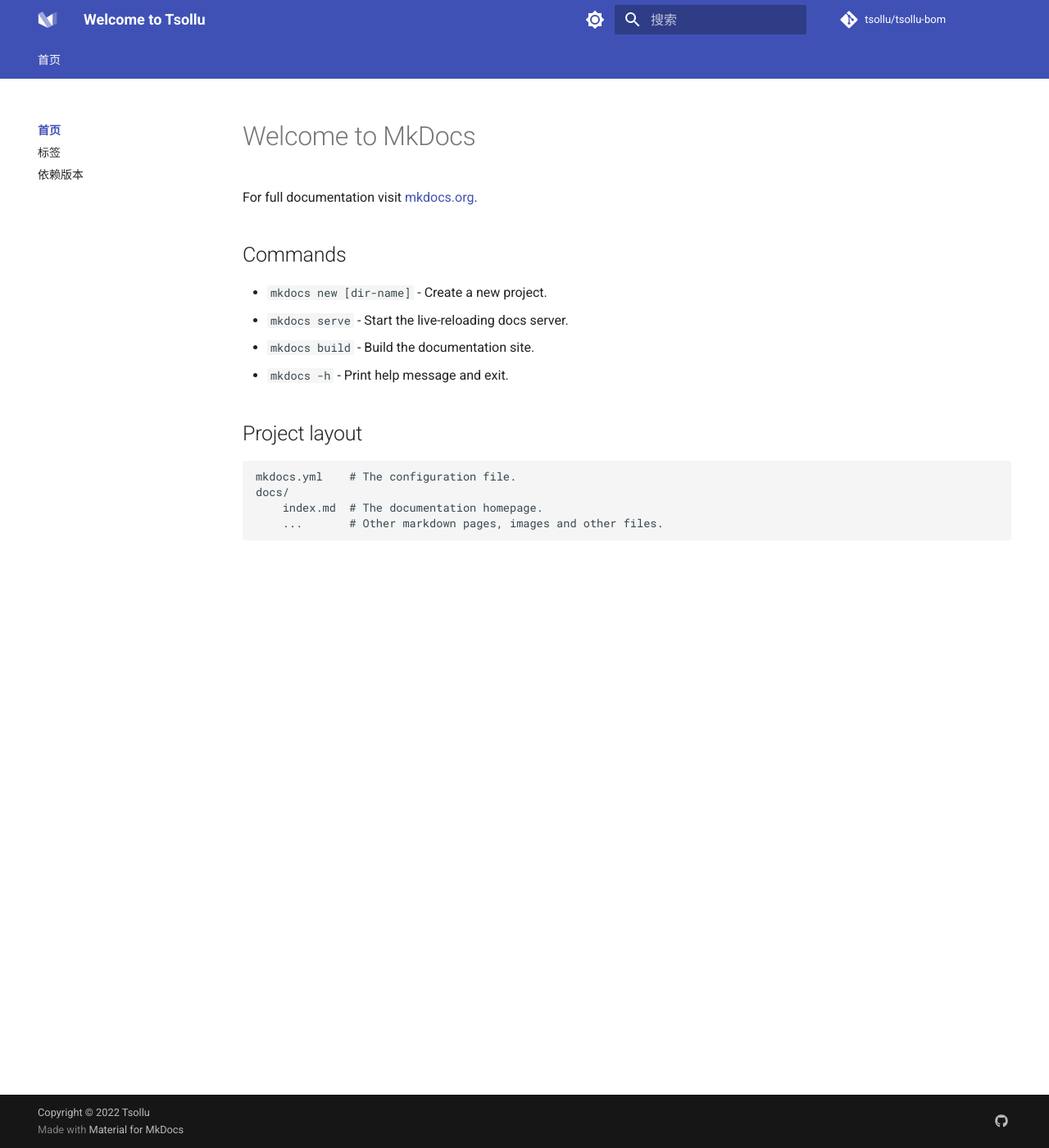
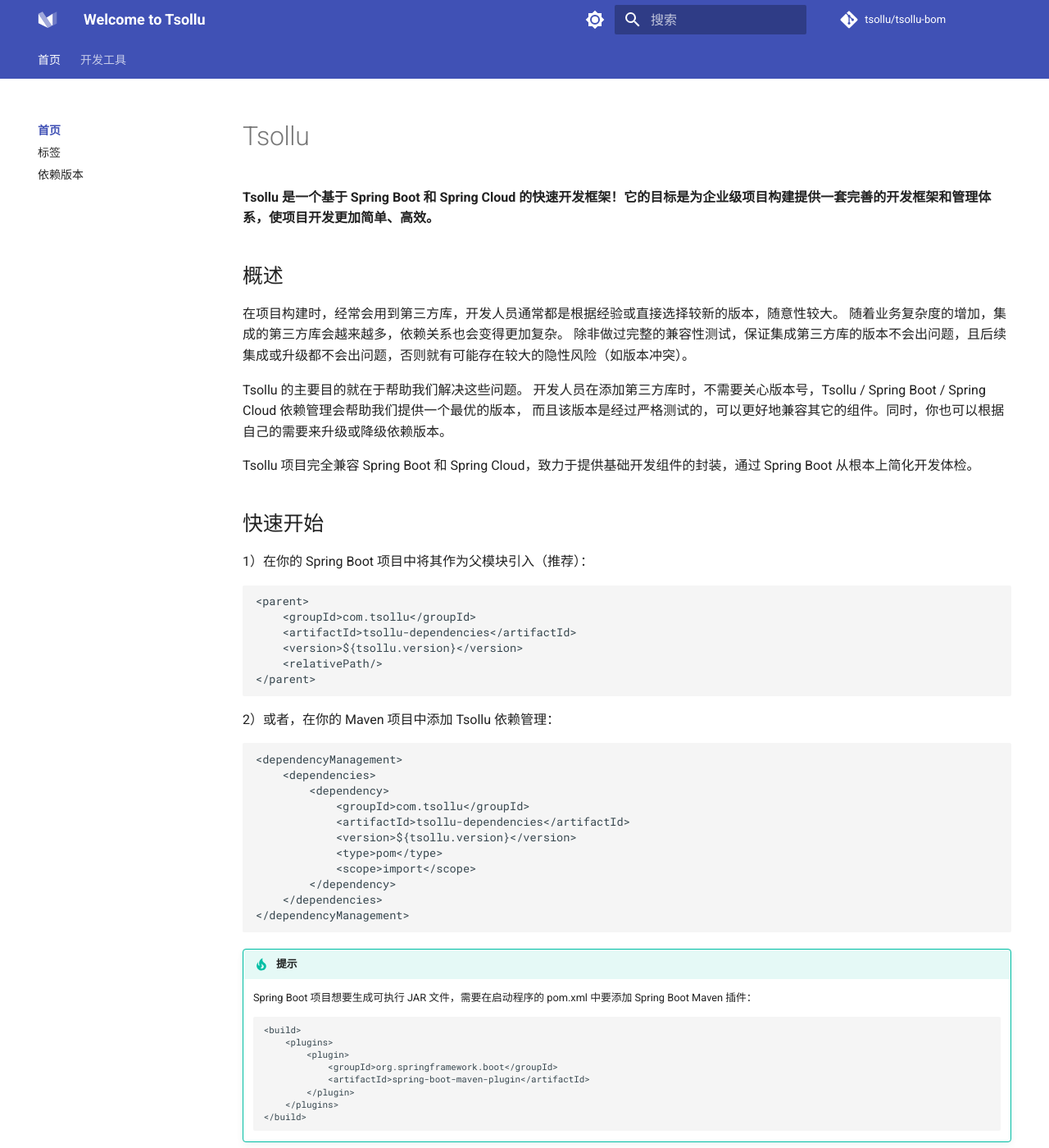
Before and after one commit to tsollu/tsollu-bom, an MkDocs documentation site: the page built from docs/index.md, in a window 1280 px wide and 1400 px high. Shown: the whole window at 82% size. Built offline with MkDocs 1.6.1 and Material for MkDocs 9.7.7, drawn with Linux system fonts in a browser that asks for light colours; comment, search, counter and statistics services are not loaded.

Commit message:
Initial commit

````diff
--- a/docs/index.md
+++ b/docs/index.md
@@ -1,17 +1,59 @@
-# Welcome to MkDocs
+# Tsollu
 
-For full documentation visit [mkdocs.org](https://www.mkdocs.org).
+**Tsollu 是一个基于 Spring Boot 和 Spring Cloud 的快速开发框架！它的目标是为企业级项目构建提供一套完善的开发框架和管理体系，使项目开发更加简单、高效。**
 
-## Commands
+## 概述
 
-* `mkdocs new [dir-name]` - Create a new project.
-* `mkdocs serve` - Start the live-reloading docs server.
-* `mkdocs build` - Build the documentation site.
-* `mkdocs -h` - Print help message and exit.
+在项目构建时，经常会用到第三方库，开发人员通常都是根据经验或直接选择较新的版本，随意性较大。
+随着业务复杂度的增加，集成的第三方库会越来越多，依赖关系也会变得更加复杂。
+除非做过完整的兼容性测试，保证集成第三方库的版本不会出问题，且后续集成或升级都不会出问题，否则就有可能存在较大的隐性风险（如版本冲突）。
 
-## Project layout
+Tsollu 的主要目的就在于帮助我们解决这些问题。
+开发人员在添加第三方库时，不需要关心版本号，Tsollu / Spring Boot / Spring Cloud 依赖管理会帮助我们提供一个最优的版本，
+而且该版本是经过严格测试的，可以更好地兼容其它的组件。同时，你也可以根据自己的需要来升级或降级依赖版本。
 
-    mkdocs.yml    # The configuration file.
-    docs/
-        index.md  # The documentation homepage.
-        ...       # Other markdown pages, images and other files.
+Tsollu 项目完全兼容 Spring Boot 和 Spring Cloud，致力于提供基础开发组件的封装，通过 Spring Boot 从根本上简化开发体检。
+
+## 快速开始
+
+1）在你的 Spring Boot 项目中将其作为父模块引入（推荐）：
+
+```
+<parent>
+    <groupId>com.tsollu</groupId>
+    <artifactId>tsollu-dependencies</artifactId>
+    <version>${tsollu.version}</version>
+    <relativePath/>
+</parent>
+```
+
+2）或者，在你的 Maven 项目中添加 Tsollu 依赖管理：
+
+```
+<dependencyManagement>
+    <dependencies>
+        <dependency>
+            <groupId>com.tsollu</groupId>
+            <artifactId>tsollu-dependencies</artifactId>
+            <version>${tsollu.version}</version>
+            <type>pom</type>
+            <scope>import</scope>
+        </dependency>
+    </dependencies>
+</dependencyManagement>
+```
+
+!!! tip "提示"
+
+    Spring Boot 项目想要生成可执行 JAR 文件，需要在启动程序的 pom.xml 中要添加 Spring Boot Maven 插件：
+
+    ```
+    <build>
+        <plugins>
+            <plugin>
+                <groupId>org.springframework.boot</groupId>
+                <artifactId>spring-boot-maven-plugin</artifactId>
+            </plugin>
+        </plugins>
+    </build>
+    ```
--- a/mkdocs.yml
+++ b/mkdocs.yml
@@ -141,3 +141,5 @@
             - index.md
             -   标签: tags.md
             -   依赖版本: dependency-versions.md
+    - 开发工具:
+          - Lombok 使用指南: 'devtools/lombok.md'
````
Also changed, not shown: docs/devtools/lombok.md (added, +68 -0 lines), docs2/220528_lombok.md (deleted, +0 -45 lines).
